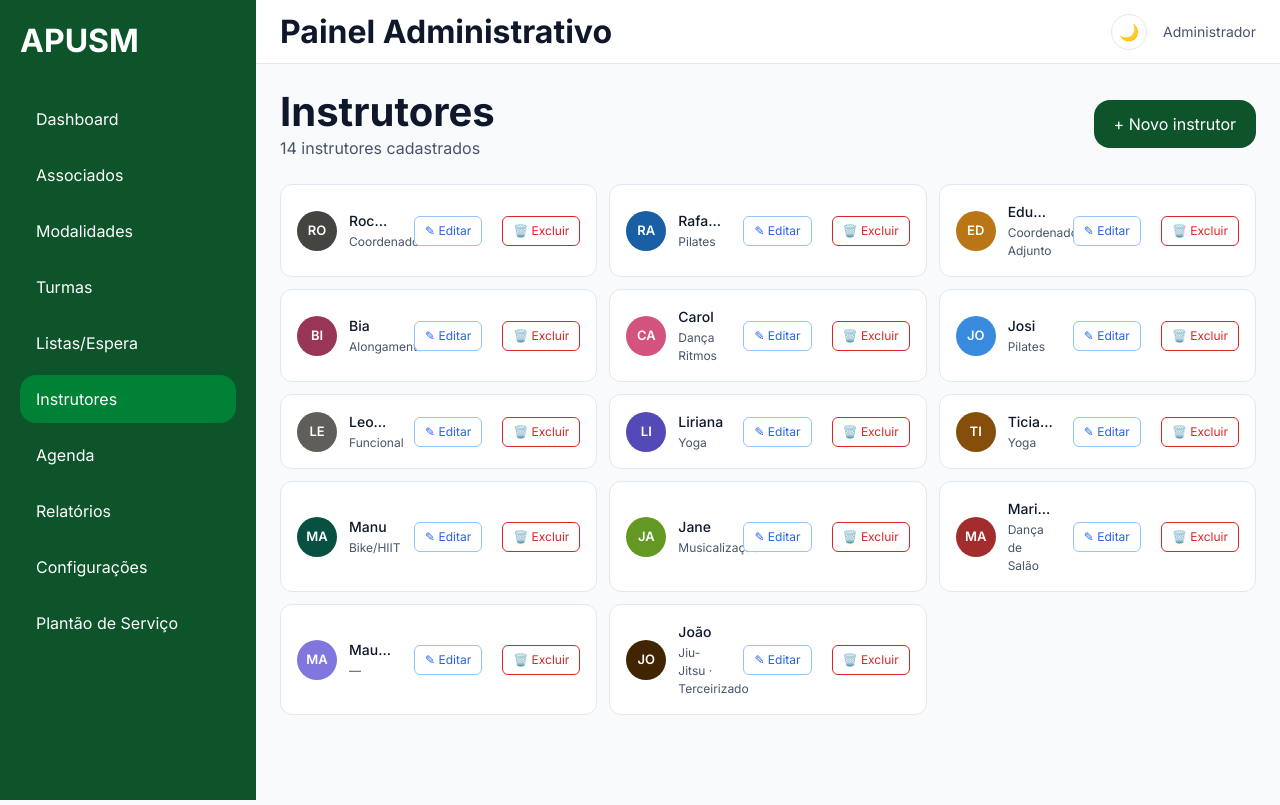
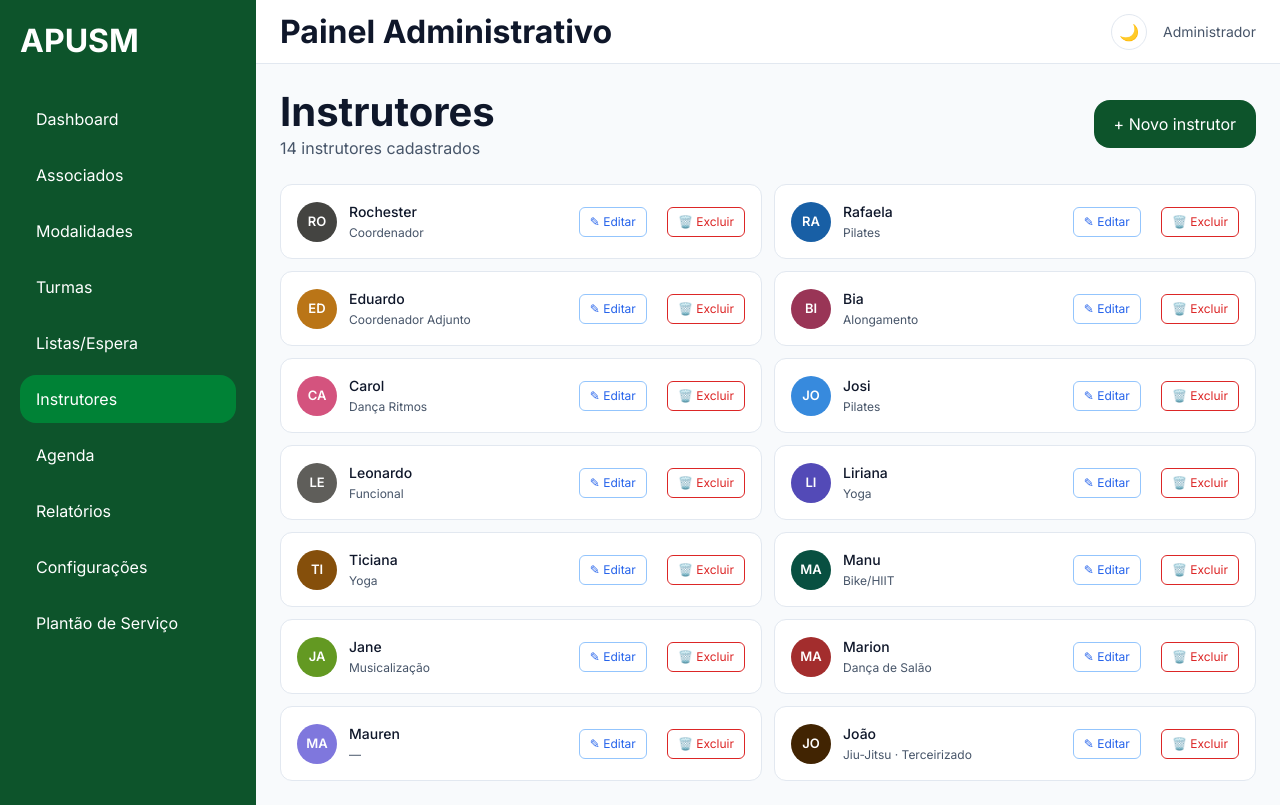
Before and after one commit to BrenoFranzin/apusm, a React (Vite) app: page /instrutores in a window 1280 px wide. Built offline with nearby package versions, Linux system fonts and the light colour scheme.

Commit message:
Ajusta largura mínima dos cards de instrutores

```diff
--- a/src/modules/instrutores/pages/InstrutoresPage.tsx
+++ b/src/modules/instrutores/pages/InstrutoresPage.tsx
@@ -61,7 +61,7 @@ export default function InstrutoresPage() {
       <div
         style={{
           display: "grid",
-          gridTemplateColumns: "repeat(auto-fit, minmax(240px, 1fr))",
+          gridTemplateColumns: "repeat(auto-fit, minmax(340px, 1fr))",
           gap: 12,
         }}
       >
```
